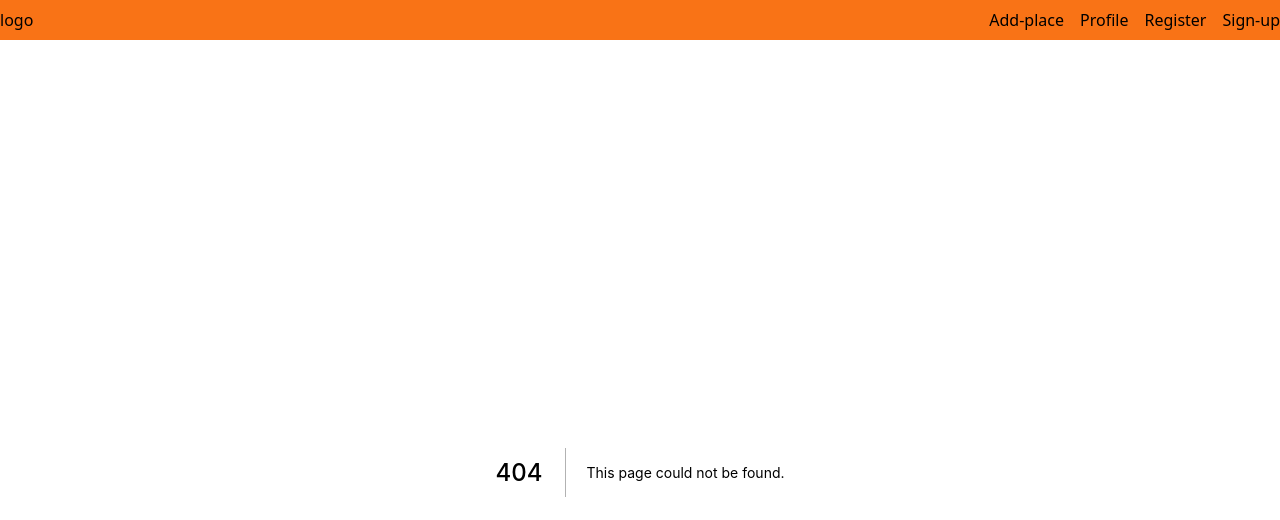
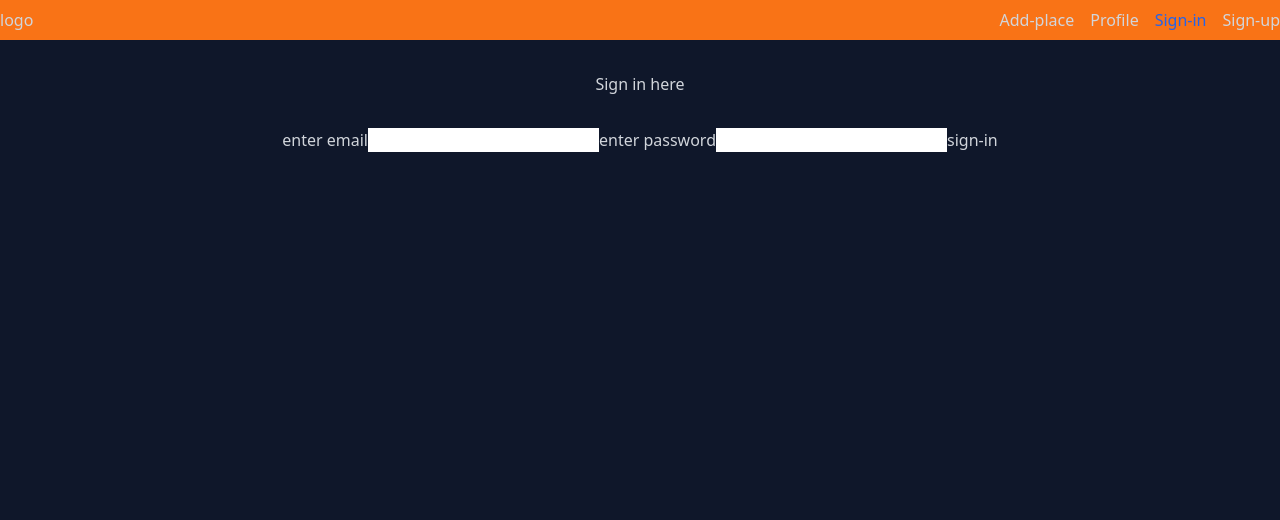
Before and after one commit to bhlox/nextjs-practice, a Next.js app: page /sign-in in a window 1280 px wide. Before the commit this address had no page. Shown: the top 520 px of the page. Built offline with nearby package versions, Linux system fonts and the light colour scheme; no server answers.

Commit message:
still learning

```diff
--- /dev/null
+++ b/components/context/auth-context.js
@@ -0,0 +1,34 @@
+import { getAuth, onAuthStateChanged } from "firebase/auth";
+import { createContext, useEffect, useState } from "react";
+import { useDispatch } from "react-redux";
+import { userActions } from "../store/user-slice";
+
+export const AuthContext = createContext();
+
+export const AuthProvider = ({ children }) => {
+  const [user, setUser] = useState();
+
+  const dispatch = useDispatch();
+  const auth = getAuth();
+
+  useEffect(() => {
+    dispatch(userActions.verify());
+    onAuthStateChanged(auth, (user) => {
+      console.log("current user is:", user);
+
+      if (user) {
+        // console.log(auth.currentUser);
+        setUser(user);
+        dispatch(userActions.success());
+      }
+    });
+  }, [auth, dispatch]);
+
+  return (
+    <AuthContext.Provider value={{ user }}>{children}</AuthContext.Provider>
+  );
+};
+
+export const useAuthContext = () => {
+  return useContext(AuthContext);
+};
--- a/components/layout/Navbar.js
+++ b/components/layout/Navbar.js
@@ -1,9 +1,24 @@
 import Link from "next/link";
 import React from "react";
 import { useRouter } from "next/router";
+import { useSelector } from "react-redux";
+import { getAuth, signOut } from "firebase/auth";
+import { useDispatch } from "react-redux";
+import { userActions } from "../store/user-slice";
 
 function Navbar() {
   const router = useRouter();
+  const dispatch = useDispatch();
+  const auth = getAuth();
+
+  const { isLoggedIn } = useSelector((state) => state.user);
+
+  const handleSignOut = async () => {
+    signOut(auth);
+    dispatch(userActions.noUser());
+    router.push("/");
+    console.log("ok signed out");
+  };
 
   return (
     <nav className="bg-orange-500">
@@ -28,15 +43,18 @@ function Navbar() {
               Profile
             </a>
           </Link>
-          <Link passHref href="/register">
+          {!isLoggedIn && (
+            <Link passHref href="/sign-in">
               <a
                 className={
-                router.pathname == "/register" ? "nav-active" : "nav-link"
+                  router.pathname == "/sign-in" ? "nav-active" : "nav-link"
                 }
               >
-              Register
+                Sign-in
               </a>
             </Link>
+          )}
+          {!isLoggedIn && (
             <Link passHref href="/sign-up">
               <a
                 className={
@@ -46,6 +64,14 @@ function Navbar() {
                 Sign-up
               </a>
             </Link>
+          )}
+          {isLoggedIn && (
+            <Link passHref href="/">
+              <a className="nav-link" onClick={handleSignOut}>
+                Sign-out
+              </a>
+            </Link>
+          )}
         </div>
       </div>
     </nav>
--- /dev/null
+++ b/components/store/index.js
@@ -0,0 +1,8 @@
+import { configureStore } from "@reduxjs/toolkit";
+import { userSlice } from "./user-slice";
+
+const store = configureStore({
+  reducer: { user: userSlice.reducer },
+});
+
+export default store;
--- /dev/null
+++ b/components/store/user-slice.js
@@ -0,0 +1,21 @@
+import { createSlice } from "@reduxjs/toolkit";
+
+export const userSlice = createSlice({
+  name: "user",
+  initialState: { isLoggedIn: false, checkingStatus: true },
+  reducers: {
+    verify(state) {
+      state.checkingStatus = true;
+    },
+    success(state) {
+      state.isLoggedIn = true;
+      state.checkingStatus = false;
+    },
+    noUser(state) {
+      state.isLoggedIn = false;
+      state.checkingStatus = false;
+    },
+  },
+});
+
+export const userActions = userSlice.actions;
--- a/pages/_app.js
+++ b/pages/_app.js
@@ -1,11 +1,19 @@
+import { Provider } from "react-redux";
 import Layout from "../components/layout/Layout";
 import "../styles/globals.css";
+import store from "../components/store/index";
+import { db } from "../firebase.config";
+import { AuthProvider } from "../components/context/auth-context";
 
 function MyApp({ Component, pageProps }) {
   return (
-    <Layout>
-      <Component {...pageProps} />
-    </Layout>
+    <Provider store={store}>
+      <AuthProvider>
+        <Layout>
+          <Component {...pageProps} />
+        </Layout>
+      </AuthProvider>
+    </Provider>
   );
 }
 
--- a/pages/index.js
+++ b/pages/index.js
@@ -1,6 +1,11 @@
 import Head from "next/head";
 import Link from "next/link";
 import PlaceCard from "../components/PlaceCard";
+
+import { getAuth, onAuthStateChanged } from "firebase/auth";
+import { useEffect } from "react";
+import { useDispatch } from "react-redux";
+import { userActions } from "../components/store/user-slice";
 
 const DUMMY = [
   {
--- a/pages/profile/index.js
+++ b/pages/profile/index.js
@@ -1,10 +1,22 @@
 import React from "react";
-import { getAuth } from "firebase/auth";
+import { getAuth, onAuthStateChanged } from "firebase/auth";
 import { db } from "../../firebase.config";
+import { useSelector } from "react-redux";
 
 function Profile(props) {
-  console.log(props);
-  return <div>Profile</div>;
+  const auth = getAuth();
+  const checkingStatus = useSelector((state) => state.user.checkingStatus);
+
+  // console.log("profile username is", auth.currentUser);
+
+  console.log(checkingStatus);
+
+  return (
+    <>
+      {checkingStatus && <h2>Loading...</h2>}
+      {!checkingStatus && <div>Profile: {auth.currentUser.displayName}</div>}
+    </>
+  );
 }
 
 export default Profile;
@@ -12,8 +24,7 @@ export default Profile;
 export function getServerSideProps() {
   return {
     props: {
-      username: "",
+      username: "cock",
     },
-    revalidate: 1,
   };
 }
--- a/pages/register/index.js
+++ /dev/null
@@ -1,7 +0,0 @@
-import React from "react";
-
-function Register() {
-  return <div>Register</div>;
-}
-
-export default Register;
--- /dev/null
+++ b/pages/sign-in/index.js
@@ -0,0 +1,59 @@
+import { signInWithEmailAndPassword, getAuth } from "firebase/auth";
+import { useRouter } from "next/router";
+import React, { useState } from "react";
+import { useDispatch } from "react-redux";
+import { userActions } from "../../components/store/user-slice";
+
+function SignIn() {
+  const [formData, setFormData] = useState({});
+  const dispatch = useDispatch();
+  const router = useRouter();
+  const auth = getAuth();
+
+  const handleData = (e) => {
+    setFormData((prevData) => {
+      return { ...prevData, [e.target.id]: e.target.value };
+    });
+  };
+
+  const handleSubmit = async (e) => {
+    e.preventDefault();
+
+    try {
+      const userCredential = await signInWithEmailAndPassword(
+        auth,
+        formData.email,
+        formData.password
+      );
+      dispatch(userActions.success());
+      router.push("/");
+    } catch (error) {
+      console.log(error);
+    }
+  };
+
+  return (
+    <div className="flex flex-col items-center">
+      <h2>Sign in here</h2>
+      <form className="mt-8" onSubmit={handleSubmit}>
+        <label htmlFor="email">enter email</label>
+        <input
+          className="text-black"
+          type="email"
+          id="email"
+          onChange={handleData}
+        />
+        <label htmlFor="password">enter password</label>
+        <input
+          className="text-black"
+          type="password"
+          id="password"
+          onChange={handleData}
+        />
+        <button>sign-in</button>
+      </form>
+    </div>
+  );
+}
+
+export default SignIn;
--- a/pages/sign-up/index.js
+++ b/pages/sign-up/index.js
@@ -8,12 +8,15 @@ import { serverTimestamp, doc, setDoc } from "firebase/firestore";
 import { db } from "../../firebase.config";
 
 import { useRouter } from "next/router";
+import { useDispatch } from "react-redux";
+import { userActions } from "../../components/store/user-slice";
 
 function SignUp() {
   const [formData, setFormData] = useState({});
   const router = useRouter();
 
   const auth = getAuth();
+  const dispatch = useDispatch();
 
   const handleSubmit = async (e) => {
     e.preventDefault();
@@ -32,12 +35,12 @@ function SignUp() {
       const formDataCopy = { ...formData };
       delete formDataCopy.password;
       formDataCopy.timestamp = serverTimestamp();
-      // formDataCopy.cartId = "";
+
       console.log(formDataCopy);
 
       await setDoc(doc(db, "users", user.uid), formDataCopy);
       console.log("registration success");
-      // dispatch(userActions.loginSuccess());
+      dispatch(userActions.success());
       router.push("/profile");
     } catch (error) {
       console.log(error);
```
Lines whose indentation alone changed are shown as unchanged.
